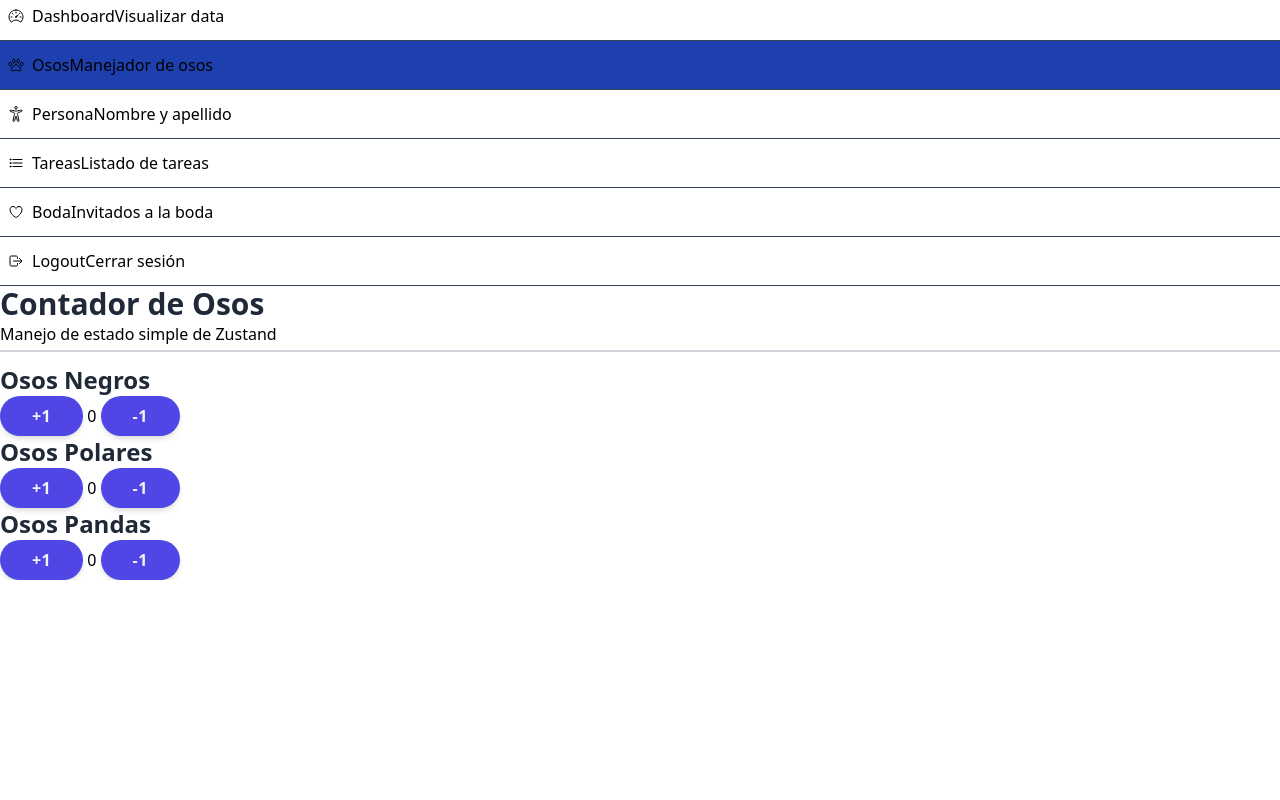
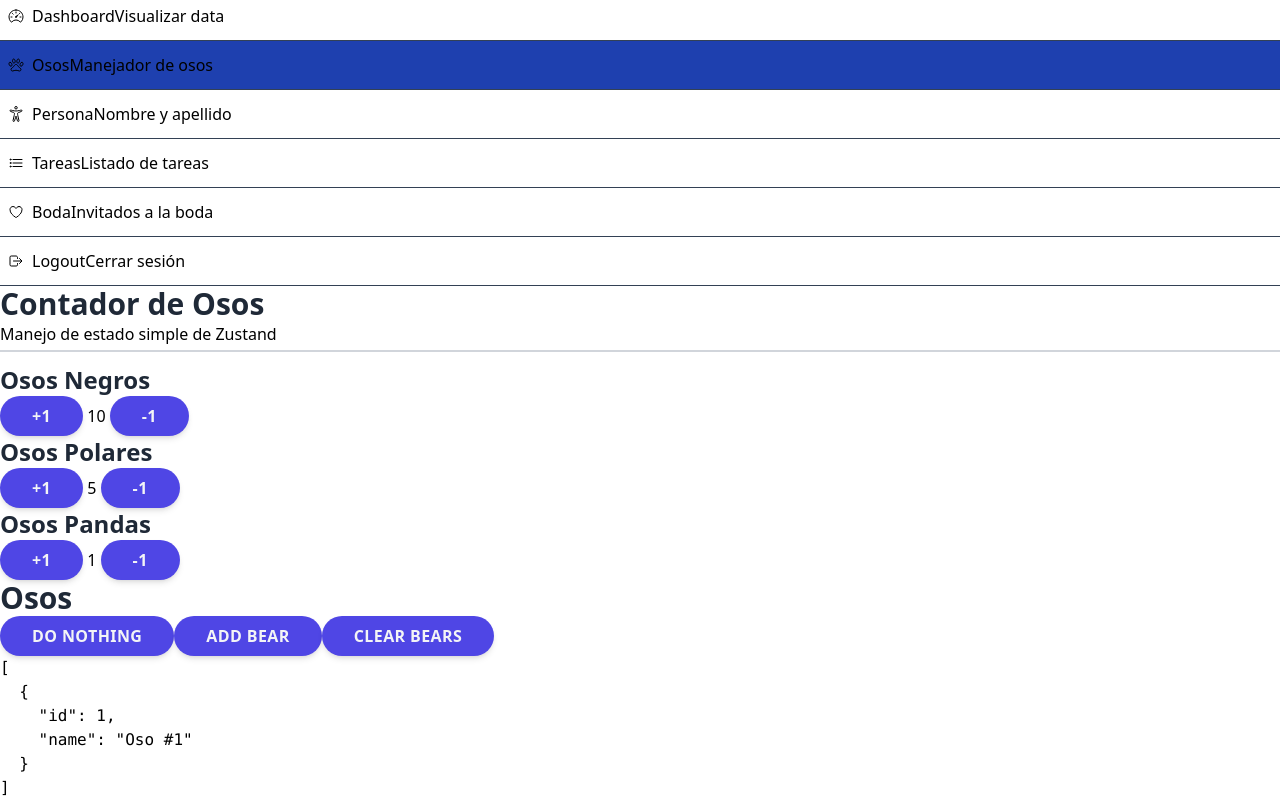
Before and after one commit to sebasgarcia29/zustand, a React (Vite) app: page /dashboard/bears in a window 1280 px wide. Shown: the part 416-1216 px from the top of the page. Before the commit the page ends 996 px from the top, so only its background shows below. Built offline with nearby package versions, Linux system fonts and the light colour scheme; no server answers.

Commit message:
fix: add some code for manage zustand

```diff
--- a/package.json
+++ b/package.json
@@ -14,7 +14,8 @@
     "react": "^18.2.0",
     "react-dom": "^18.2.0",
     "react-icons": "^4.11.0",
-    "react-router-dom": "^6.16.0"
+    "react-router-dom": "^6.16.0",
+    "zustand": "^4.4.7"
   },
   "devDependencies": {
     "@types/react": "^18.2.15",
--- a/src/pages/01-basic/BearPage.tsx
+++ b/src/pages/01-basic/BearPage.tsx
@@ -1,4 +1,6 @@
+import { useShallow } from 'zustand/react/shallow';
 import { WhiteCard } from '../../components';
+import { useBearStore } from '../../stores/bears/bears.store';
 
 export const BearPage = () => {
   return (
@@ -6,48 +8,83 @@ export const BearPage = () => {
       <h1>Contador de Osos</h1>
       <p>Manejo de estado simple de Zustand</p>
       <hr />
-
       <div className="grid grid-cols-1 md:grid-cols-2 lg:grid-cols-3 gap-2">
-
-        <WhiteCard centered>
-          <h2>Osos Negros</h2>
-
-          <div className="flex flex-col md:flex-row">
-            <button> +1</button>
-            <span className="text-3xl mx-2 lg:mx-10"> 0 </span>
-            <button>-1</button>
-          </div>
-
-        </WhiteCard>
-
-        <WhiteCard centered>
-          <h2>Osos Polares</h2>
-
-          <div className="flex flex-col md:flex-row">
-            <button> +1</button>
-            <span className="text-3xl mx-2 lg:mx-10"> 0 </span>
-            <button>-1</button>
-
-          </div>
-
-        </WhiteCard>
-
-        <WhiteCard centered>
-          <h2>Osos Pandas</h2>
-
-          <div className="flex flex-col md:flex-row">
-            <button> +1</button>
-            <span className="text-3xl mx-2 lg:mx-10"> 0 </span>
-            <button>-1</button>
-          </div>
-
-        </WhiteCard>
-
-
-
-
+        <BlackBears />
+        <PolarBears />
+        <PandaBears />
+        <BearsDisplay />
       </div>
-
     </>
   );
 };
+
+export const BlackBears = () => {
+  const blackBears = useBearStore((state) => state.blackBears);
+  const increaseBlackBears = useBearStore((state) => state.increaseBlackBears);
+  return (
+    <WhiteCard centered>
+      <h2>Osos Negros</h2>
+      <div className="flex flex-col md:flex-row">
+        <button onClick={() => increaseBlackBears(+1)}> +1 </button>
+        <span className="text-3xl mx-2 lg:mx-10"> {blackBears} </span>
+        <button onClick={() => increaseBlackBears(-1)}>-1</button>
+      </div>
+    </WhiteCard>
+  )
+}
+
+
+export const PolarBears = () => {
+  const polarBears = useBearStore((state) => state.polarBears);
+  const increasePolarBears = useBearStore((state) => state.increasePolarBears);
+  return (
+    <WhiteCard centered>
+      <h2>Osos Polares</h2>
+      <div className="flex flex-col md:flex-row">
+        <button onClick={() => increasePolarBears(+1)}> +1 </button>
+        <span className="text-3xl mx-2 lg:mx-10"> {polarBears} </span>
+        <button onClick={() => increasePolarBears(-1)}> -1 </button>
+
+      </div>
+    </WhiteCard>
+  )
+}
+
+
+export const PandaBears = () => {
+  const pandaBears = useBearStore((state) => state.pandaBears);
+  const increasePandaBears = useBearStore((state) => state.increasePandaBears);
+  // const { pandaBears, increasePandaBears } = useBearStore((state) => state);
+  return (
+    <WhiteCard centered>
+      <h2>Osos Pandas</h2>
+      <div className="flex flex-col md:flex-row">
+        <button onClick={() => increasePandaBears(+1)}> +1 </button>
+        <span className="text-3xl mx-2 lg:mx-10"> {pandaBears} </span>
+        <button onClick={() => increasePandaBears(-1)}> -1 </button>
+      </div>
+    </WhiteCard>
+  )
+}
+
+
+export const BearsDisplay = () => {
+  // const bears = useBearStore((state) => state.bears);
+  const bears = useBearStore(useShallow((state) => state.bears));
+  const doNothing = useBearStore((state) => state.doNothing);
+  const addBear = useBearStore((state) => state.addBear);
+  const clearBears = useBearStore((state) => state.clearBears);
+
+  return (
+    <WhiteCard>
+      <h1>Osos</h1>
+      <button onClick={doNothing}> DO NOTHING </button>
+      <button className="mt-2" onClick={addBear}> Add bear </button>
+      <button className="mt-2" onClick={clearBears}> Clear bears </button>
+      <pre>
+        {JSON.stringify(bears, null, 2)}
+      </pre>
+
+    </WhiteCard>
+  )
+}
--- a/src/pages/01-basic/PersonPage.tsx
+++ b/src/pages/01-basic/PersonPage.tsx
@@ -1,8 +1,16 @@
 import { WhiteCard } from '../../components';
+import { PersonStore } from '../../stores';
 
 
 
 export const PersonPage = () => {
+
+
+  const firstName = PersonStore((state) => state.firstName)
+  const lastName = PersonStore((state) => state.lastName)
+  const setFirstName = PersonStore((state) => state.setFirstName)
+  const setLastName = PersonStore((state) => state.setLastName)
+
   return (
     <>
       <h1>Persona</h1>
@@ -25,6 +33,8 @@ export const PersonPage = () => {
                     name="firstName"
                     id="firstName"
                     placeholder="Primer Nombre"
+                    value={firstName}
+                    onChange={(e) => setFirstName(e.target.value)}
                   />
                 </div>
               </div>
@@ -40,6 +50,8 @@ export const PersonPage = () => {
                     name="lastName"
                     id="lastName"
                     placeholder="Apellido"
+                    value={lastName}
+                    onChange={(e) => setLastName(e.target.value)}
                   />
                 </div>
               </div>
@@ -48,8 +60,8 @@ export const PersonPage = () => {
             <pre className="bg-gray-200 p-5 rounded-[20px]">
               {
                 JSON.stringify({
-                  firstName: '',
-                  lastName: ''
+                  firstName,
+                  lastName,
                 }, null, 2)
               }
             </pre>
--- a/src/pages/dashboard/DashboardPage.tsx
+++ b/src/pages/dashboard/DashboardPage.tsx
@@ -1,7 +1,13 @@
 import { IoAccessibilityOutline, IoHeartOutline, IoListOutline, IoLockClosedOutline, IoPawOutline } from 'react-icons/io5';
 import { WhiteCard } from '../../components';
+import { useBearStore, PersonStore } from '../../stores';
 
 export const Dashboard = () => {
+
+
+  const totalBears = useBearStore((state) => state.totalBears);
+  const firstName = PersonStore((state) => state.firstName);
+
   return (
     <>
       <h1>Dashboard</h1>
@@ -11,35 +17,35 @@ export const Dashboard = () => {
       <div className="grid grid-cols-1 md:grid-cols-2 lg:grid-cols-3 xl:grid-cols-4 gap-4">
 
         <WhiteCard centered>
-          <IoPawOutline size={ 50 } className="text-indigo-600" />
+          <IoPawOutline size={50} className="text-indigo-600" />
           <h2>Osos</h2>
-          <p>Información</p>
+          <p>{totalBears()}</p>
         </WhiteCard>
 
 
         <WhiteCard centered>
-          <IoAccessibilityOutline size={ 50 } className="text-indigo-600" />
+          <IoAccessibilityOutline size={50} className="text-indigo-600" />
           <h2>Persona</h2>
-          <p>Información</p>
+          <p>{firstName}</p>
         </WhiteCard>
 
 
         <WhiteCard centered>
-          <IoListOutline size={ 50 } className="text-indigo-600" />
+          <IoListOutline size={50} className="text-indigo-600" />
           <h2>Tareas</h2>
           <p>Información</p>
         </WhiteCard>
 
 
         <WhiteCard centered>
-          <IoHeartOutline size={ 50 } className="text-indigo-600" />
+          <IoHeartOutline size={50} className="text-indigo-600" />
           <h2>Boda</h2>
           <p>Información</p>
         </WhiteCard>
 
 
         <WhiteCard centered>
-          <IoLockClosedOutline size={ 50 } className="text-indigo-600" />
+          <IoLockClosedOutline size={50} className="text-indigo-600" />
           <h2>Auth</h2>
           <p>Información</p>
         </WhiteCard>
--- /dev/null
+++ b/src/stores/bears/bears.store.ts
@@ -0,0 +1,57 @@
+import { create } from 'zustand'
+import { persist } from 'zustand/middleware';
+
+interface Bear {
+    id: number
+    name: string
+}
+
+interface BearsState {
+    bears: Bear[];
+
+    blackBears: number;
+    polarBears: number;
+    pandaBears: number;
+
+    increaseBlackBears: (by: number) => void;
+    increasePolarBears: (by: number) => void;
+    increasePandaBears: (by: number) => void;
+
+    doNothing: () => void;
+    addBear: () => void;
+    clearBears: () => void;
+
+    totalBears: () => number;
+}
+
+export const useBearStore = create<BearsState>()(
+
+    persist(
+        (set, get) => ({
+            blackBears: 10,
+            polarBears: 5,
+            pandaBears: 1,
+            bears: [
+                { id: 1, name: 'Oso #1' },
+            ],
+            increaseBlackBears: (by: number) => set((state) => ({ blackBears: state.blackBears + by })),
+            increasePolarBears: (by: number) => set((state) => ({ polarBears: state.polarBears + by })),
+            increasePandaBears: (by: number) => set((state) => ({ pandaBears: state.pandaBears + by })),
+
+            doNothing: () => set((state) => ({ bears: [...state.bears] })),
+            addBear: () => set((state) => ({
+                bears: [...state.bears, { id: state.bears.length + 1, name: `Oso #${state.bears.length + 1}` }]
+            })),
+            clearBears: () => set(({ bears: [] })),
+
+            totalBears: () => {
+                return get().blackBears + get().polarBears + get().pandaBears + get().bears.length;
+            }
+
+        }),
+        { name: 'bears-storage' }
+    )
+
+
+
+);
--- /dev/null
+++ b/src/stores/index.ts
@@ -0,0 +1,2 @@
+export * from './bears/bears.store'
+export * from './person/person.store'
--- /dev/null
+++ b/src/stores/person/person.store.ts
@@ -0,0 +1,33 @@
+import { type StateCreator, create } from 'zustand'
+import { persist } from 'zustand/middleware'
+// import { customSessionStorage } from '../storages/session.storage'
+import { firebaseStorage } from '../storages/firebase.storage'
+
+interface PersonState {
+    firstName: string
+    lastName: string
+}
+
+interface Actions {
+    setFirstName: (value: string) => void
+    setLastName: (value: string) => void
+}
+
+const storeAPI: StateCreator<PersonState & Actions> = (set) => ({
+    firstName: '',
+    lastName: '',
+    setFirstName: (value: string) => set({ firstName: value }),
+    setLastName: (value: string) => set({ lastName: value }),
+});
+
+
+
+export const PersonStore = create<PersonState & Actions>()(
+    persist(
+        storeAPI
+        , {
+            name: 'person-storage',
+            storage: firebaseStorage
+        }
+    )
+)
--- /dev/null
+++ b/src/stores/storages/firebase.storage.ts
@@ -0,0 +1,31 @@
+/* eslint-disable no-useless-catch */
+import { StateStorage, createJSONStorage } from "zustand/middleware"
+
+
+const FIREBASE_URL = 'https://zustand-storage-seb-default-rtdb.firebaseio.com/zustand'
+
+export const storageAPI: StateStorage = {
+    getItem: async function (name: string): Promise<string | null> {
+
+        try {
+            const data = await fetch(`${FIREBASE_URL}/${name}.json`).then(res => res.json())
+            return JSON.stringify(data);
+        } catch (error) {
+            throw error;
+        }
+
+    },
+    setItem: async function (name: string, value: string): Promise<void> {
+        await fetch(`${FIREBASE_URL}/${name}.json`, {
+            method: 'PUT',
+            body: value
+        }).then(res => res.json())
+        console.count('setItem')
+        return;
+    },
+    removeItem: function (name: string): void | Promise<void> {
+        console.log('removeItem', { name })
+    }
+}
+
+export const firebaseStorage = createJSONStorage(() => storageAPI)
```
Also changed, not shown: src/stores/storages/session.storage.ts (added, +16 -0 lines), 1 other file (tests, documents, lock files or other folders).
